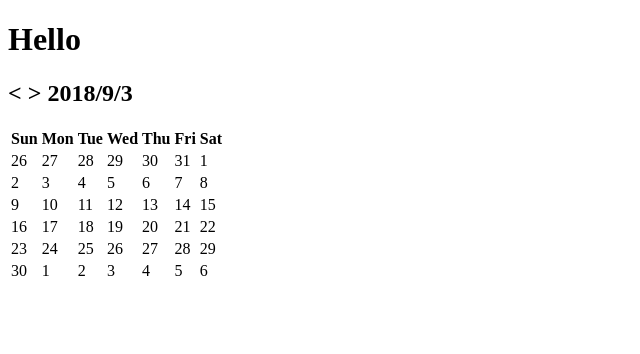
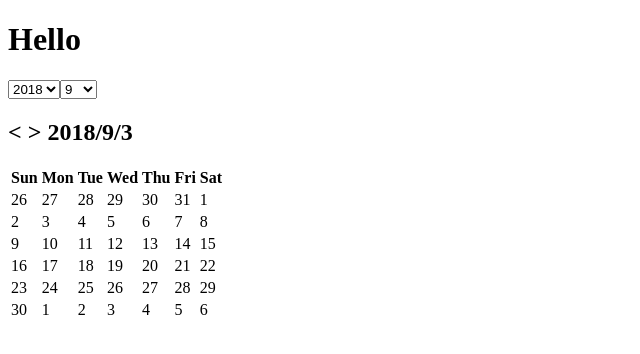
Before and after one commit to nargok/calender_app, a React (Create React App) app: page / in a window 1280 px wide. Shown: the top 354 px of the page, without its empty margins (0-640 px from the left). Built offline with nearby package versions, Linux system fonts and the light colour scheme.

Commit message:
年月のドロップダウンリスト

```diff
--- a/src/components/header/header.js
+++ b/src/components/header/header.js
@@ -5,6 +5,7 @@ class Header extends Component {
   render() {
     const currentMonth = this.props.current.formatDate()
     return (
+      // ここをinline-blockにする
       <div>
         <h2>
           <span
--- a/src/index.js
+++ b/src/index.js
@@ -27,17 +27,47 @@ class Calender extends Component {
   }
 
   moveLastMonth = () => {
-    this.moveMonth(--this.state.current.month)
+    const prevMonth = this.state.current.month - 1;
+    this.moveMonth(prevMonth);
   }
 
   moveNextMonth = () => {
-    this.moveMonth(++this.state.current.month)
+    const nextMonth = this.state.current.month + 1;
+    this.moveMonth(nextMonth);
+  }
+
+  optionLoop = (start, end) => {
+    let i, opt;
+    opt = [];
+
+    for (i = start; i <= end; i++) {
+      opt.push(i);
+    }
+    return opt;
   }
 
   render() {
+    // 年の選択肢を定義
+    const year_array = this.optionLoop(1950, this.state.current.year);
+    const year_items = year_array.map((year, index) => {
+      return <option key={index} value={year}>{year}</option>
+    })
+
+    const month_array = this.optionLoop(1, 12);
+    const month_items = month_array.map((month, index) => {
+      return <option key={index} value={month} >{month}</option>
+    })
+
     return (
       <React.Fragment>
         <h1>Hello</h1>
+        <select name="year" id="id_year" defaultValue={this.state.current.year}>
+          {year_items}
+        </select>
+        <select name="month" id="id_month" defaultValue={this.state.current.month + 1}>
+          {month_items}
+        </select>
+
         <Header
           current={this.state.current}
           lastMonth={this.moveLastMonth}
```
